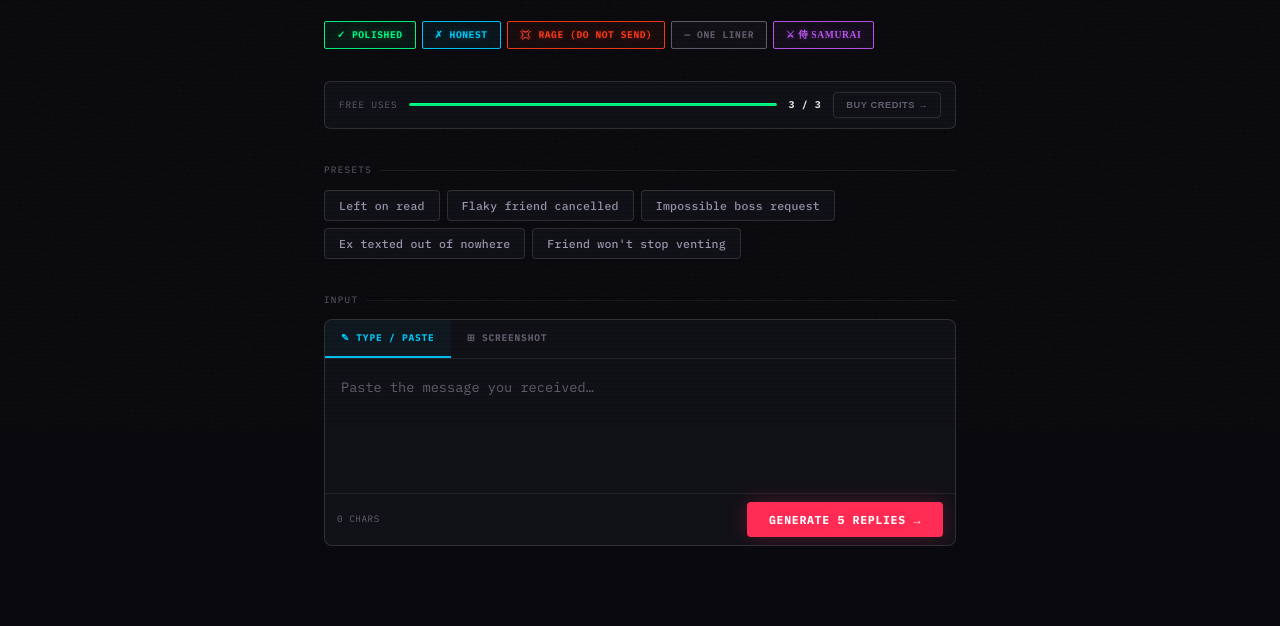
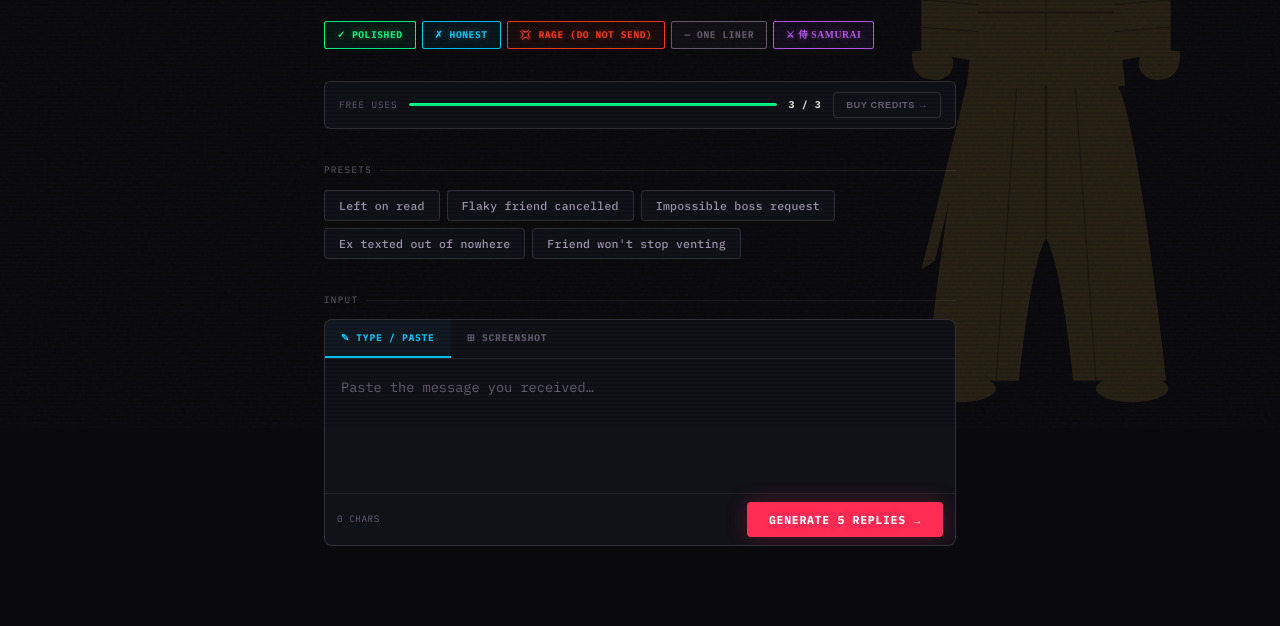
Before and after one commit to shunpedesu/samurai-reply, a website: page index.html in a window 1280 px wide. Shown: the part 372-998 px from the top of the page. Drawn offline with Linux system fonts and the light colour scheme.

Commit message:
feat: add samurai background illustration (opacity 0.15, fixed bottom-right)

```diff
--- a/index.html
+++ b/index.html
@@ -539,11 +539,89 @@ textarea::placeholder { color: var(--muted); }
 .plan-btn.standard-btn { background: var(--neon-y); color: #0a0a0e; }
 .plan-btn.standard-btn:hover { box-shadow: 0 0 16px rgba(255,214,10,0.4); }
 
-
+/* ── Samurai background illustration ── */
+.samurai-bg {
+  position: fixed;
+  bottom: 0;
+  right: 5%;
+  width: min(340px, 50vw);
+  height: auto;
+  opacity: 0.15;
+  pointer-events: none;
+  z-index: 1;
+  filter: blur(0.4px);
+  transform-origin: bottom right;
+}
 
 </style>
 </head>
 <body>
+
+<!-- Background samurai illustration -->
+<svg class="samurai-bg" xmlns="http://www.w3.org/2000/svg" viewBox="0 0 300 640" aria-hidden="true">
+  <defs>
+    <style>
+      .g  { fill: #c8a040; }
+      .gd { fill: none; stroke: #7a5c18; stroke-width: 2; }
+      .gl { fill: none; stroke: #7a5c18; stroke-width: 1.2; }
+    </style>
+  </defs>
+  <path class="g" d="M97 268 L108 258 L52 492 L40 500 Z"/>
+  <ellipse class="g" cx="100" cy="263" rx="18" ry="8" transform="rotate(-28 100 263)"/>
+  <path class="g" d="M103 252 L116 240 L130 262 L117 274 Z"/>
+  <line class="gl" x1="105" y1="255" x2="115" y2="245"/>
+  <line class="gl" x1="110" y1="260" x2="120" y2="250"/>
+  <line class="gl" x1="115" y1="265" x2="125" y2="255"/>
+  <line class="gl" x1="120" y1="270" x2="128" y2="261"/>
+  <path class="g" d="M 90 332 L 210 332 Q 228 350 256 598 L 174 598 Q 163 495 150 472 Q 137 495 126 598 L 44 598 Q 72 350 90 332 Z"/>
+  <line class="gd" x1="150" y1="332" x2="150" y2="472"/>
+  <line class="gl" x1="124" y1="340" x2="106" y2="598"/>
+  <line class="gl" x1="176" y1="340" x2="194" y2="598"/>
+  <ellipse class="g" cx="74"  cy="605" rx="32" ry="12"/>
+  <ellipse class="g" cx="226" cy="605" rx="32" ry="12"/>
+  <path class="g" d="M84 303 L216 303 L220 338 L80 338 Z"/>
+  <path class="g" d="M88 152 L212 152 L218 306 L82 306 Z"/>
+  <line class="gd" x1="88"  y1="183" x2="212" y2="183"/>
+  <line class="gd" x1="87"  y1="213" x2="213" y2="213"/>
+  <line class="gd" x1="86"  y1="243" x2="214" y2="243"/>
+  <line class="gd" x1="85"  y1="273" x2="215" y2="273"/>
+  <line class="gl" x1="150" y1="152" x2="150" y2="306"/>
+  <path class="g" d="M40 142 L90 142 L90 248 L44 236 Z"/>
+  <line class="gd" x1="41" y1="164" x2="90" y2="164"/>
+  <line class="gd" x1="41" y1="188" x2="90" y2="188"/>
+  <line class="gd" x1="42" y1="212" x2="89" y2="210"/>
+  <line class="gl" x1="43" y1="234" x2="87" y2="230"/>
+  <path class="g" d="M210 142 L260 142 L256 236 L210 248 Z"/>
+  <line class="gd" x1="210" y1="164" x2="259" y2="164"/>
+  <line class="gd" x1="210" y1="188" x2="259" y2="188"/>
+  <line class="gd" x1="211" y1="210" x2="258" y2="212"/>
+  <line class="gl" x1="213" y1="230" x2="257" y2="234"/>
+  <path class="g" d="M40 150 L90 150 L90 316 L40 308 Z"/>
+  <line class="gl" x1="40" y1="262" x2="90" y2="266"/>
+  <line class="gl" x1="40" y1="286" x2="90" y2="290"/>
+  <path class="g" d="M210 150 L260 150 L260 308 L210 316 Z"/>
+  <line class="gl" x1="210" y1="266" x2="260" y2="262"/>
+  <line class="gl" x1="210" y1="290" x2="260" y2="286"/>
+  <path class="g" d="M32 307 Q30 322 40 330 Q56 337 66 326 Q72 315 62 306 Z"/>
+  <path class="g" d="M268 307 Q270 322 260 330 Q244 337 234 326 Q228 315 238 306 Z"/>
+  <rect class="g" x="134" y="126" width="32" height="30" rx="5"/>
+  <ellipse class="g" cx="150" cy="100" rx="32" ry="30" opacity="0.6"/>
+  <path class="g" d="M93 110 Q60 116 56 148 L80 138 Z"/>
+  <path class="g" d="M56 148 Q46 176 52 200 L78 182 Z"/>
+  <path class="g" d="M52 200 Q46 224 56 244 L83 224 Z"/>
+  <path class="g" d="M207 110 Q240 116 244 148 L220 138 Z"/>
+  <path class="g" d="M244 148 Q254 176 248 200 L222 182 Z"/>
+  <path class="g" d="M248 200 Q254 224 244 244 L217 224 Z"/>
+  <path class="g" d="M 90 118 Q 86 58 150 50 Q 214 58 210 118 Q 190 130 150 133 Q 110 130 90 118 Z"/>
+  <path class="g" d="M 90 98 Q 70 85 74 60 Q 83 72 93 88 Z"/>
+  <path class="g" d="M 210 98 Q 230 85 226 60 Q 217 72 207 88 Z"/>
+  <path fill="none" stroke="#7a5c18" stroke-width="2" d="M 90 118 Q 150 125 210 118"/>
+  <path class="g" d="M 125 52 Q 108 28 120 8 Q 134 -4 150 0 Q 166 -4 180 8 Q 192 28 175 52 Q 163 42 150 40 Q 137 42 125 52 Z"/>
+  <path d="M 134 50 Q 122 30 132 14 Q 140 5 150 7 Q 160 5 168 14 Q 178 30 166 50 Q 158 42 150 40 Q 142 42 134 50 Z" fill="#110900" opacity="0.9"/>
+  <rect class="g" x="140" y="49" width="20" height="10" rx="2"/>
+  <circle class="g" cx="150" cy="51" r="6"/>
+  <circle fill="#7a5c18" cx="150" cy="51" r="3"/>
+</svg>
 
 <nav class="nav">
   <span class="logo">Samurai<em>Reply</em></span>
```
